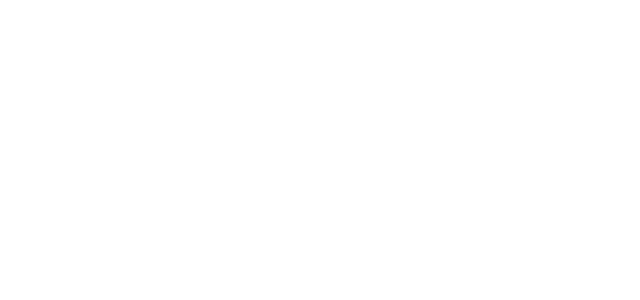
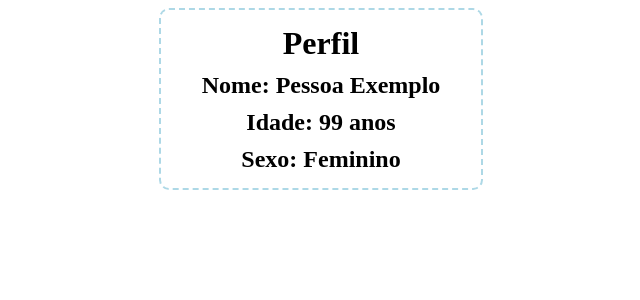
Before and after one commit to 1ChristianAlex/ladies-first, a React (Create React App) app in the folder frontend/: page /perfil in a window 1280 px wide. Shown: the top 300 px of the page, without its empty margins (319-959 px from the left). Built offline with nearby package versions, Linux system fonts and the light colour scheme.

Commit message:
[front] Rotas e esqueleto da página de perfil

```diff
--- /dev/null
+++ b/frontend/src/pages/Perfil/index.js
@@ -0,0 +1,16 @@
+import React from "react";
+
+import { Container } from "./styles";
+
+const Perifl = () => {
+  return (
+    <Container>
+      <h1>Perfil</h1>
+      <h2>Nome: Pessoa Exemplo</h2>
+      <h2>Idade: 99 anos</h2>
+      <h2>Sexo: Feminino</h2>
+    </Container>
+  );
+};
+
+export default Perifl;
--- /dev/null
+++ b/frontend/src/pages/Perfil/styles.js
@@ -0,0 +1,16 @@
+import styled from "styled-components";
+
+export const Container = styled.div`
+  display: flex;
+  flex-direction: column;
+  align-items: center;
+  max-width: 300px;
+  border: 2px dashed lightblue;
+  border-radius: 10px;
+  padding: 10px;
+  margin: 0 auto;
+
+  > * {
+    margin: 5px 0px;
+  }
+`;
--- a/frontend/src/routes/index.js
+++ b/frontend/src/routes/index.js
@@ -3,12 +3,14 @@ import { BrowserRouter as Router, Route, Switch } from "react-router-dom";
 
 import Home from "../pages/Home";
 import Login from "../pages/Login";
+import Perfil from "../pages/Perfil";
 
 const Routes = () => (
   <Router>
     <Switch>
       <Route path="/" exact component={Home} />
       <Route path="/login" component={Login} />
+      <Route path="/perfil" component={Perfil} />
     </Switch>
   </Router>
 );
```
